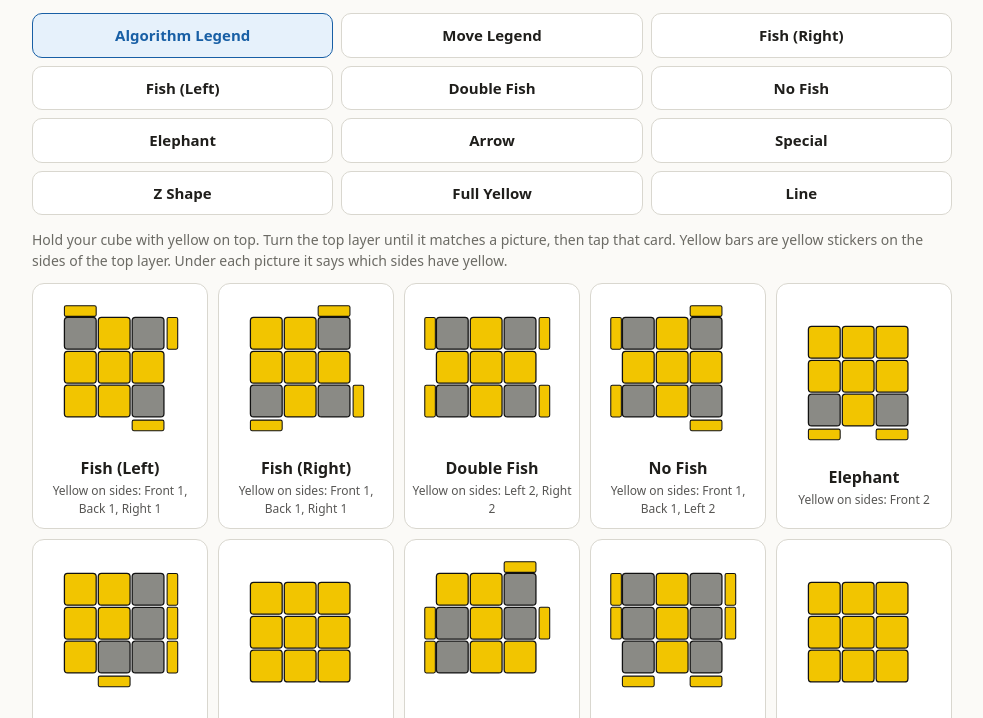
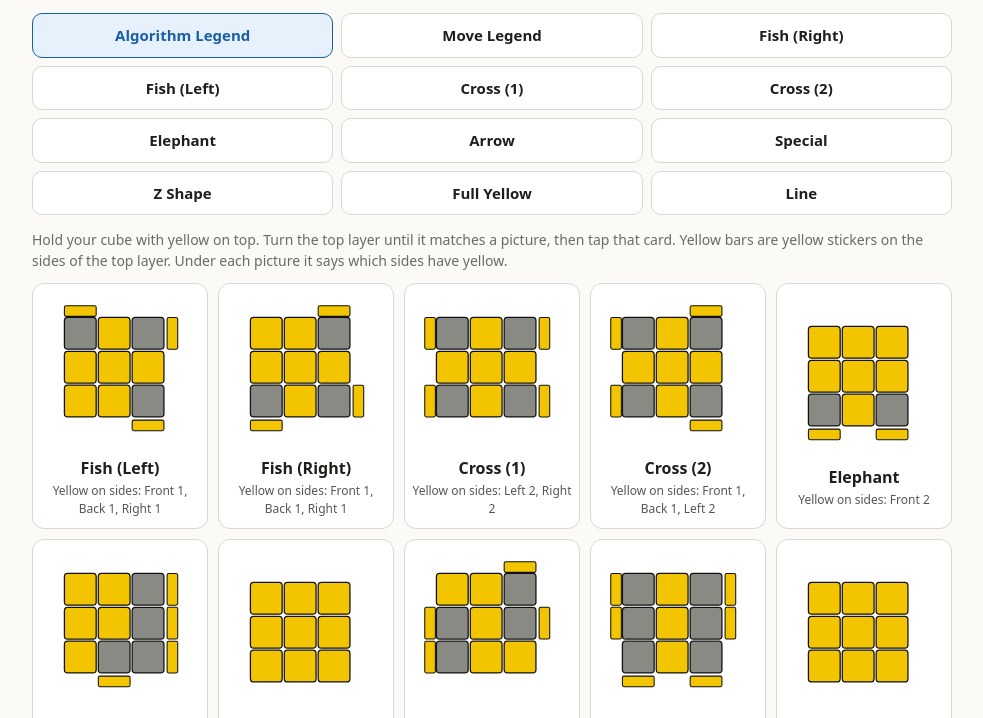
Before and after one commit to harlancolephillips/KnoxCubeHelper, a plain HTML site: page index.html in a window 1280 px wide. Shown: the part 82-800 px from the top of the page, without its empty margins (148-1131 px from the left). Drawn offline with Linux system fonts and the light colour scheme.

Commit message:
Rename Double Fish and No Fish to Cross (1) and Cross (2)
Co-Authored-By: Claude Sonnet 5.5 <noreply@anthropic.com>
Claude-Session: https://claude.ai/code/session_01PBiGJWfCkMjwpnVorogaBW

```diff
--- a/index.html
+++ b/index.html
@@ -45,8 +45,8 @@ h1{font-size:24px;font-weight:600;margin:0 0 2px}
 <button role="tab" id="t-moves" aria-selected="false">Move Legend</button>
 <button role="tab" id="t-fishr" aria-selected="false">Fish (Right)</button>
 <button role="tab" id="t-fishl" aria-selected="false">Fish (Left)</button>
-<button role="tab" id="t-dfish" aria-selected="false">Double Fish</button>
-<button role="tab" id="t-nfish" aria-selected="false">No Fish</button>
+<button role="tab" id="t-dfish" aria-selected="false">Cross (1)</button>
+<button role="tab" id="t-nfish" aria-selected="false">Cross (2)</button>
 <button role="tab" id="t-elephant" aria-selected="false">Elephant</button>
 <button role="tab" id="t-arrow" aria-selected="false">Arrow</button>
 <button role="tab" id="t-special" aria-selected="false">Special</button>
@@ -164,7 +164,7 @@ else if(n[2]===-1)bar(X+(p[0]+1)*(C+G),X-11,C,10);
 else if(n[0]===1)bar(X+3*(C+G)+1,X+(p[2]+1)*(C+G),10,C);
 else bar(X-11,X+(p[2]+1)*(C+G),10,C);});
 return o;}
-var AL=[["fishl","Fish (Left)",fishSetup],["fishr","Fish (Right)",fish2Setup],["dfish","Double Fish",inv(parse(DF))],["nfish","No Fish",inv(parse(NF))],["elephant","Elephant",eleSetup],["arrow","Arrow",inv(parse("F U R U' R' F'"))],["special","Special",inv(parse("F2 U L R' F2 L' R U F2"))],["zshape","Z Shape",inv(parse(ZF))],["bar","Line",{state:LINEST}],["fullyellow","Full Yellow",inv(parse("R' F R' B2 R F' R' B2 U R U R' U' R' U' R' U R' U2"))]];
+var AL=[["fishl","Fish (Left)",fishSetup],["fishr","Fish (Right)",fish2Setup],["dfish","Cross (1)",inv(parse(DF))],["nfish","Cross (2)",inv(parse(NF))],["elephant","Elephant",eleSetup],["arrow","Arrow",inv(parse("F U R U' R' F'"))],["special","Special",inv(parse("F2 U L R' F2 L' R U F2"))],["zshape","Z Shape",inv(parse(ZF))],["bar","Line",{state:LINEST}],["fullyellow","Full Yellow",inv(parse("R' F R' B2 R F' R' B2 U R U R' U' R' U' R' U R' U2"))]];
 var ah='<p class="note">Hold your cube with yellow on top. Turn the top layer until it matches a picture, then tap that card. Yellow bars are yellow stickers on the sides of the top layer. Under each picture it says which sides have yellow.</p><div class="grid">';
 AL.forEach(function(x){ah+='<button class="lg" onclick="show(\''+x[0]+'\')"><svg viewBox="0 0 153 153" role="img" aria-label="'+x[1]+' start pattern">'+topView(states(x[2],[])[0])+'</svg><b>'+x[1]+'</b><small>'+sideNote(states(x[2],[])[0])+'</small></button>';});
 document.getElementById("p-algs").innerHTML=ah+'</div><p class="after">These pictures look straight down at the top. The side facing you is at the bottom of each picture.</p>';
```
